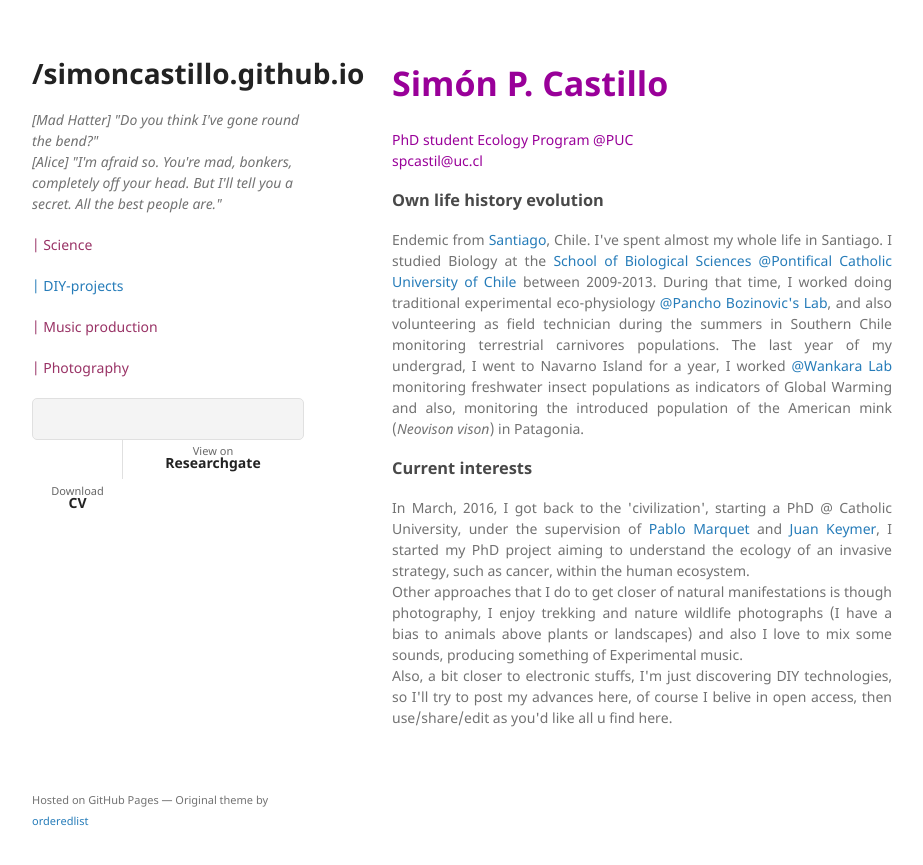
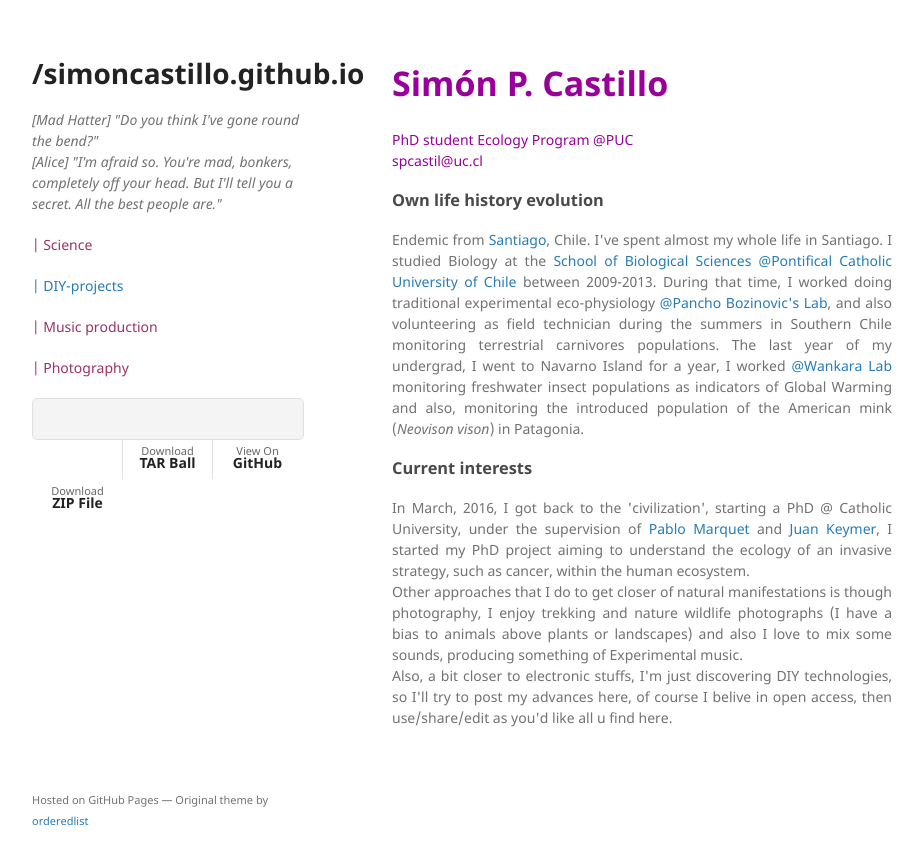
Before and after one commit to SimonCastillo/simoncastillo.github.io, a Jekyll site: the page built from index.md, in a window 1280 px wide. Shown: the top 865 px of the page, without its empty margins (178-1101 px from the left). Built offline with Jekyll 4.4.1, drawn with Linux system fonts in a browser that asks for light colours; our own code applies the rules of GitHub Pages for plain Markdown files.

Commit message:
Update default.html

```diff
--- a/_layouts/default.html
+++ b/_layouts/default.html
@@ -40,10 +40,11 @@
         {% endif %}
 
         {% if site.show_downloads %}
-         <ul>
-           <li><a href="https://www.dropbox.com/s/eoqjcbme6i8fpr4/CV%20Castillo%20Simon_IIASA.pdf?dl=0">Download <strong>CV</strong></a></li>
-           <a href="https://www.researchgate.net/profile/Simon_Castillo2">View on <strong>Researchgate</strong></a>
-         </ul>
+              <ul>
+            <li><a href="{{ site.github.zip_url }}">Download <strong>ZIP File</strong></a></li>
+            <li><a href="{{ site.github.tar_url }}">Download <strong>TAR Ball</strong></a></li>
+            <li><a href="{{ site.github.repository_url }}">View On <strong>GitHub</strong></a></li>
+          </ul>
         {% endif %}
       </header>
       <section>
```
